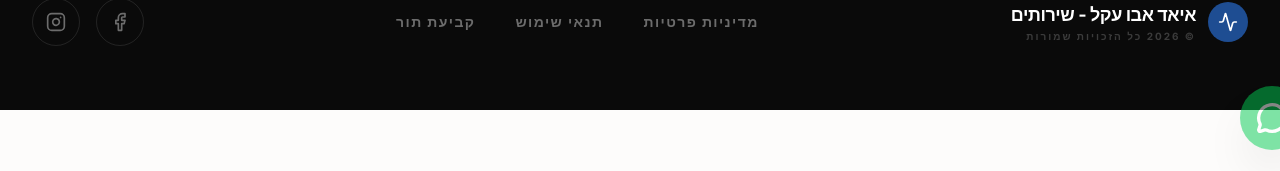
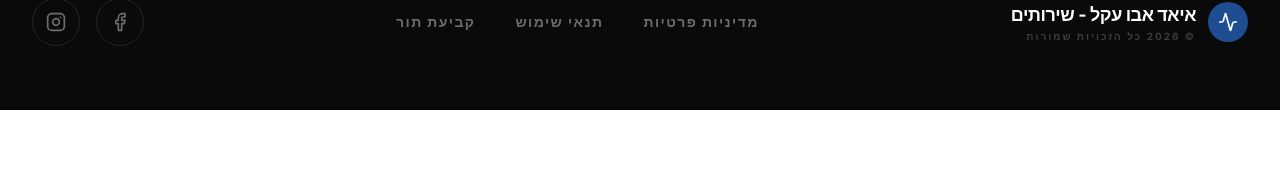
Before and after one commit to ward3107/Eiad-, a React (Vite) app: page / in a window 1280 px wide. Shown: the part 9877-10048 px from the top of the page. After the commit the page ends 9987 px from the top, so only its background shows below. Built offline with nearby package versions, Linux system fonts and the light colour scheme.

Commit message:
remove: floating WhatsApp widget button
- Removed WhatsAppWidget import and usage from App.tsx
- WhatsApp link still available in Contact section

```diff
--- a/src/App.tsx
+++ b/src/App.tsx
@@ -16,7 +16,6 @@ import { CookieBanner } from './components/CookieBanner';
 import { LegalModal } from './components/LegalModal';
 import { BackToTop } from './components/BackToTop';
 import { SEO } from './components/SEO';
-import { WhatsAppWidget } from './components/WhatsAppWidget';
 import { ShareWidget } from './components/ShareWidget';
 import { SocialProof } from './components/SocialProof';
 import { Blog } from './components/Blog';
@@ -93,15 +92,6 @@ export default function App() {
       />
       <BackToTop />
       <ShareWidget dir={currentTranslations.dir as 'rtl' | 'ltr'} t={{ instagram: currentTranslations.instagram }} />
-      <WhatsAppWidget
-        phoneNumber={currentTranslations.whatsapp?.phone || '0502834280'}
-        message={currentTranslations.whatsapp?.bookingMessage || 'Hi, I would like to book an appointment'}
-        dir={currentTranslations.dir as 'rtl' | 'ltr'}
-        t={{
-          chatBubble: currentTranslations.whatsapp?.chatBubble || 'Chat with us!',
-          close: currentTranslations.whatsapp?.close || 'Close'
-        }}
-      />
-    </div>
+          </div>
   );
 }
```
Also changed, not shown: .claude/settings.local.json.
